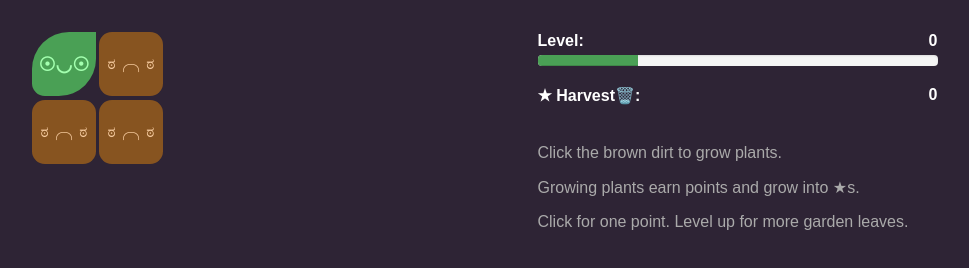
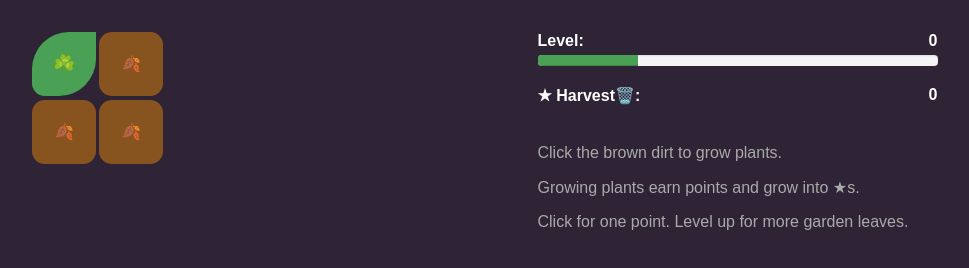
Before and after one commit to danilo012/echogarden., a plain HTML site: page index.html in a window 1280 px wide. Both pictures are taken after a click on the button 220 px from the left and 113 px from the top of the page. Shown: the part 50-318 px from the top of the page, without its empty margins (156-1125 px from the left). Drawn offline with nearby package versions, Linux system fonts and the light colour scheme.

Commit message:
Update style.css

```diff
--- a/style.css
+++ b/style.css
@@ -118,7 +118,7 @@ h2 {
   color: #f5ca9e;
 }
 #header-game #garden .plot:after {
-  content: 'ಠ╭╮ಠ';
+  content: '🍂';
   float: left;
   width: 100%;
   font-size: 1.2em;
@@ -136,7 +136,7 @@ h2 {
   animation: grow 1s 1s ease 1 both;
 }
 #header-game #garden .plot.plant:after {
-  content: '☉◡☉';
+  content: '☘️';
   font-weight: bold;
   font-size: 1.5em;
 }
```
